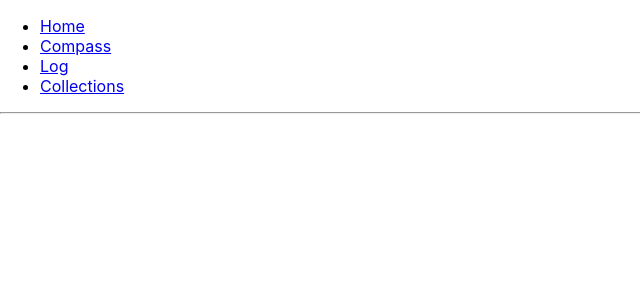
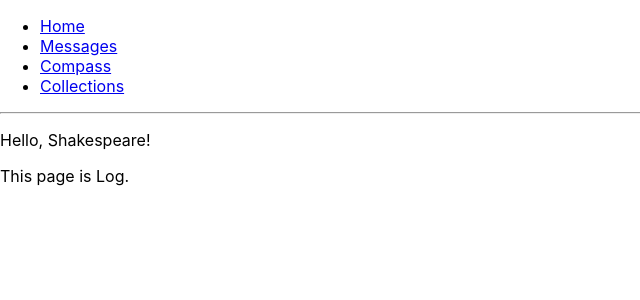
Before and after one commit to e205723/ShakeSphere, a React (Create React App) app in the folder react/shake-sphere/: page /Messages in a window 1280 px wide. Shown: the top 300 px of the page, without its empty margins (0-640 px from the left). Built offline with nearby package versions, Linux system fonts and the light colour scheme.

Commit message:
chore(react): rename the name of a component(Log->Messages)

```diff
--- a/react/shake-sphere/src/App.tsx
+++ b/react/shake-sphere/src/App.tsx
@@ -8,8 +8,8 @@ export default function App() {
       <div>
         <ul>
           <li><Link to="/">Home</Link></li>
+          <li><Link to="/Messages">Messages</Link></li>
           <li><Link to="/Compass">Compass</Link></li>
-          <li><Link to="/Log">Log</Link></li>
           <li><Link to="/Collections">Collections</Link></li>
         </ul>
         <hr />
--- a/react/shake-sphere/src/Main.tsx
+++ b/react/shake-sphere/src/Main.tsx
@@ -1,15 +1,15 @@
 import { Routes, Route } from 'react-router-dom';
 import Home from './components/Home';
+import Messages from './components/Messages';
 import Compass from './components/Compass';
-import Log from './components/Log';
 import Collections from './components/Collections';
 
 function Main() {
   return (
     <Routes>
       <Route path="/" element={<Home />} />
+      <Route path="/Messages" element={<Messages />} />
       <Route path="/Compass" element={<Compass />} />
-      <Route path="/Log" element={<Log />} />
       <Route path="/Collections" element={<Collections />} />
     </Routes>
   );
--- a/react/shake-sphere/src/components/Log.tsx
+++ b/react/shake-sphere/src/components/Messages.tsx
@@ -1,7 +1,7 @@
 import { useContext } from 'react';
 import { AppContext } from '../contexts/AppContext';
 
-function Log() {
+function Messages() {
   const appContext = useContext(AppContext);
   return (
     <div>
@@ -10,4 +10,4 @@ function Log() {
     </div>
   );
 }
-export default Log;
+export default Messages;
```
